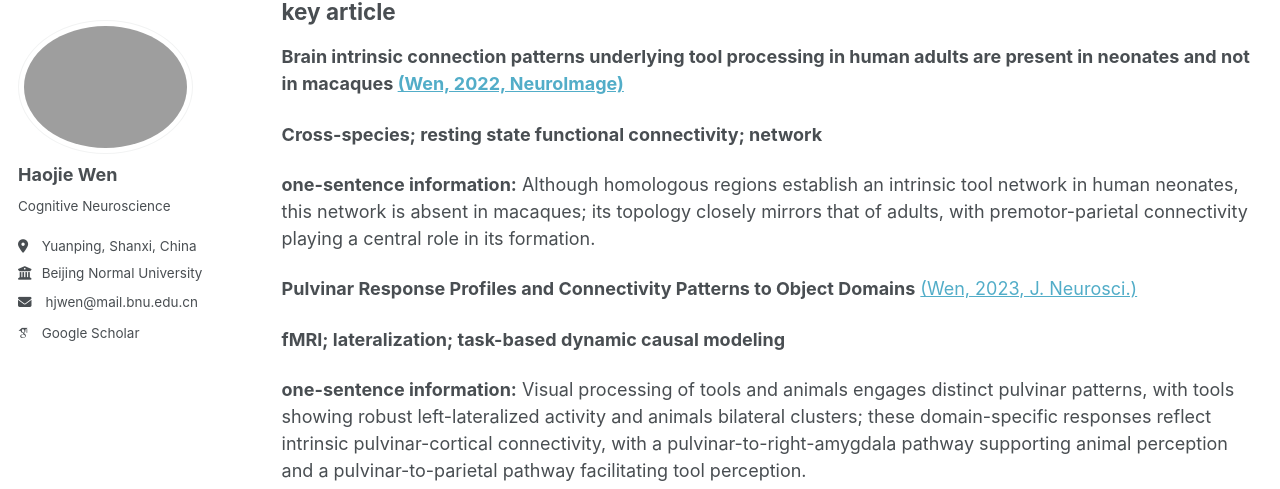
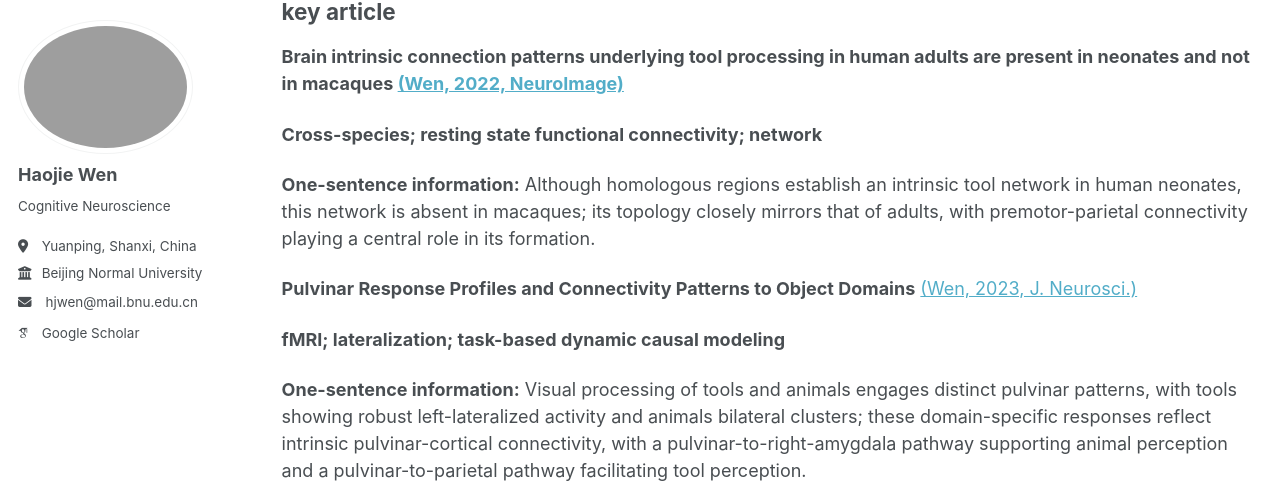
Before and after one commit to happyhaojie/happyhaojie.github.io, a Jekyll site: the page built from _pages/research.md, in a window 1280 px wide and 900 px high, scrolled down 458 px. Shown: the part 86-575 px from the top of the window. Built offline with Jekyll 4.4.1, drawn with Linux system fonts in a browser that asks for light colours; some web fonts are replaced.

```diff
--- a/_pages/research.md
+++ b/_pages/research.md
@@ -16,14 +16,14 @@ Tool use is a fundamental human cognitive ability and a key distinction between
 
 **Cross-species; resting state functional connectivity; network**
 
-**one-sentence information:** Although homologous regions establish an intrinsic tool network in human neonates, this network is absent in macaques; its topology closely mirrors that of adults, with premotor-parietal connectivity playing a central role in its formation.
+**One-sentence information:** Although homologous regions establish an intrinsic tool network in human neonates, this network is absent in macaques; its topology closely mirrors that of adults, with premotor-parietal connectivity playing a central role in its formation.
 
 
 **Pulvinar Response Profiles and Connectivity Patterns to Object Domains** [(Wen, 2023, J. Neurosci.)](/files/Wen_2023_JN)
 
 **fMRI; lateralization; task-based dynamic causal modeling**
 
-**one-sentence information:** Visual processing of tools and animals engages distinct pulvinar patterns, with tools showing robust left-lateralized activity and animals bilateral clusters; these domain-specific responses reflect intrinsic pulvinar-cortical connectivity, with a pulvinar-to-right-amygdala pathway supporting animal perception and a pulvinar-to-parietal pathway facilitating tool perception.
+**One-sentence information:** Visual processing of tools and animals engages distinct pulvinar patterns, with tools showing robust left-lateralized activity and animals bilateral clusters; these domain-specific responses reflect intrinsic pulvinar-cortical connectivity, with a pulvinar-to-right-amygdala pathway supporting animal perception and a pulvinar-to-parietal pathway facilitating tool perception.
 
 ---
 # Effects of language on other cognitive functions
```
